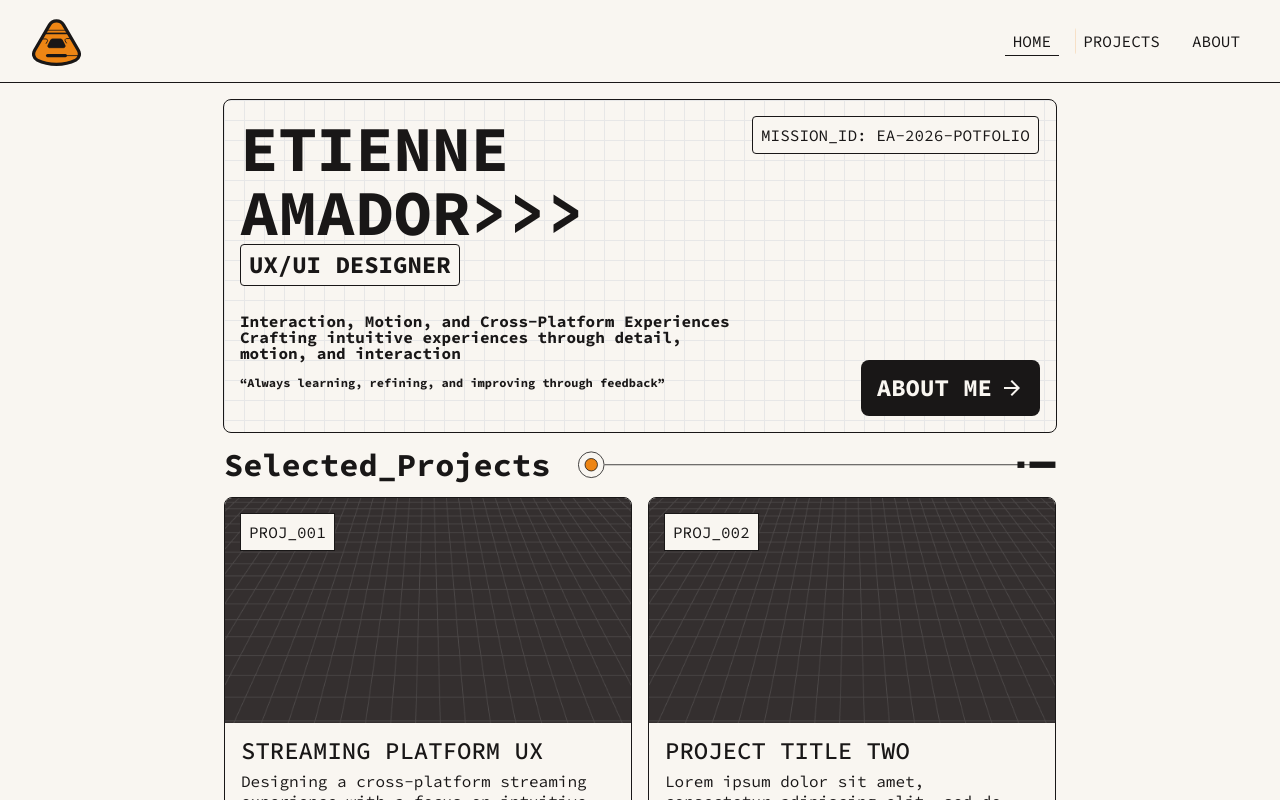
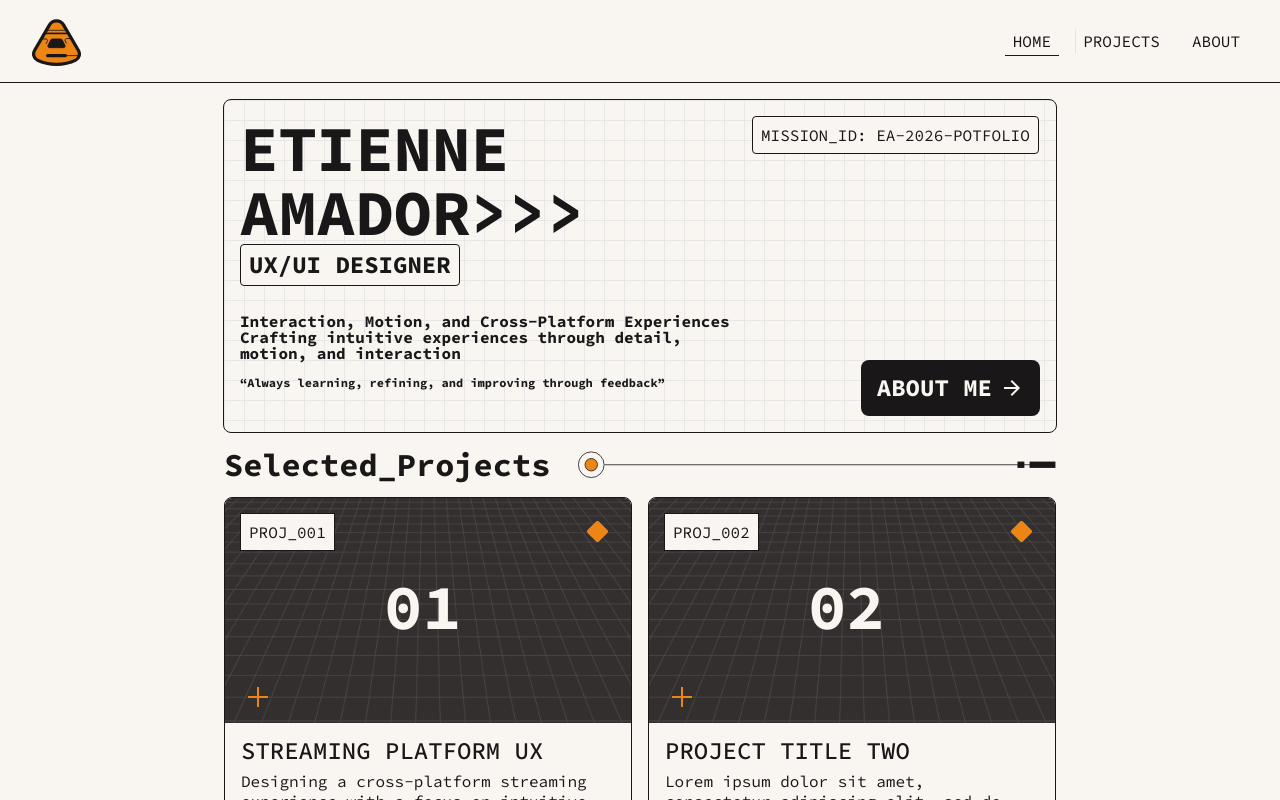
Before and after one commit to Rayven-D/EtiennePortfolio, an Angular app: page /home in a window 1280 px wide. Shown: the top 800 px of the page. Built offline with nearby package versions, Linux system fonts and the light colour scheme.

Commit message:
home fixes

```diff
--- a/src/app/components/home/home.html
+++ b/src/app/components/home/home.html
@@ -42,6 +42,18 @@
     <section class="projects">
         <div class="project-card fade-in-left custom-button-hover-effect-home" [class.visible]="projectsAnimationLoad[1]" (click)="navigateToProject('streaming-platform')">
             <div class="project-id">PROJ_001</div>
+            <div class="project-number" [style.display]="projec1Hover ? 'none' : 'block'">01</div>
+            <div class="project-plus" [style.display]="projec1Hover ? 'none' : 'block'">
+                <svg width="20" height="20" viewBox="0 0 20 20" fill="none" xmlns="http://www.w3.org/2000/svg">
+                    <path d="M0 10H20" stroke="#ED8514" stroke-width="2"/>
+                    <path d="M10 0L10 20" stroke="#ED8514" stroke-width="2"/>
+                </svg>
+            </div>
+            <div class="project-diamond" [style.display]="projec1Hover ? 'none' : 'block'">
+                <svg width="21" height="21" viewBox="0 0 21 21" fill="none" xmlns="http://www.w3.org/2000/svg">
+                    <rect x="10.4853" y="-0.828369" width="16" height="16" rx="2" transform="rotate(45 10.4853 -0.828369)" fill="#ED8514"/>
+                </svg>
+            </div>
             <div class="project-card-content" (click)="navigateToProject('streaming-platform')" (mouseenter)="projec1Hover = true;" (mouseleave)="projec1Hover = false">
                     <img [style.display]="!projec1Hover ? 'none' : 'block'" src="assets/images/streaming_platform_ux.png"/>
                     <img [style.display]="!projec1Hover ? 'block' : 'none'" src="assets/images/project_filler.png"/>
@@ -51,10 +63,21 @@
                     <span class="caption view-case-study" [class.hovering]="projec1Hover">View Case Study <span class="material-icons-outlined">arrow_forward</span></span>
                 </div>
             </div>
-
         </div>
         <div class="project-card fade-in-left custom-button-hover-effect-home" [class.visible]="projectsAnimationLoad[0]" (mouseenter)="project2Hover = true;" (mouseleave)="project2Hover = false">
             <div class="project-id">PROJ_002</div>
+            <div class="project-number" [style.display]="project2Hover ? 'none' : 'block'">02</div>
+            <div class="project-plus" [style.display]="project2Hover ? 'none' : 'block'">
+                <svg width="20" height="20" viewBox="0 0 20 20" fill="none" xmlns="http://www.w3.org/2000/svg">
+                    <path d="M0 10H20" stroke="#ED8514" stroke-width="2"/>
+                    <path d="M10 0L10 20" stroke="#ED8514" stroke-width="2"/>
+                </svg>
+            </div>
+            <div class="project-diamond" [style.display]="project2Hover ? 'none' : 'block'">
+                <svg width="21" height="21" viewBox="0 0 21 21" fill="none" xmlns="http://www.w3.org/2000/svg">
+                    <rect x="10.4853" y="-0.828369" width="16" height="16" rx="2" transform="rotate(45 10.4853 -0.828369)" fill="#ED8514"/>
+                </svg>
+            </div>
             <div class="project-card-content">
                 <img src="assets/images/project_filler.png"/>
                 <div class="text">
--- a/src/app/components/home/home.scss
+++ b/src/app/components/home/home.scss
@@ -119,12 +119,36 @@
             .project-id {
                 position: absolute;
                 background-color: var(--primary-color);
-                color: var(--text-color);
                 padding: .5rem;
                 border: 1px solid var(--accent-color);
                 transform: translate(16px, 16px);
             }
 
+            .project-number{
+                position: absolute;
+                padding: .5rem;
+                font-size: 64px;
+                font-weight: 700;
+                color: var(--primary-color);
+                //transform: translate(150px, 65px);
+                top: 15%;
+                right: 40%;
+            }
+
+            .project-plus, .project-diamond {
+                position: absolute;
+                padding: .5rem;
+                color: var(--highlight-color);
+            }
+
+            .project-plus {
+                top: calc(49% - 1rem);
+                left: 1rem;
+            }
+            .project-diamond {
+                right: 1rem;
+                top: 1rem;
+            }
             .project-card-content {
                 display: flex;
                 flex-direction: column;
```
